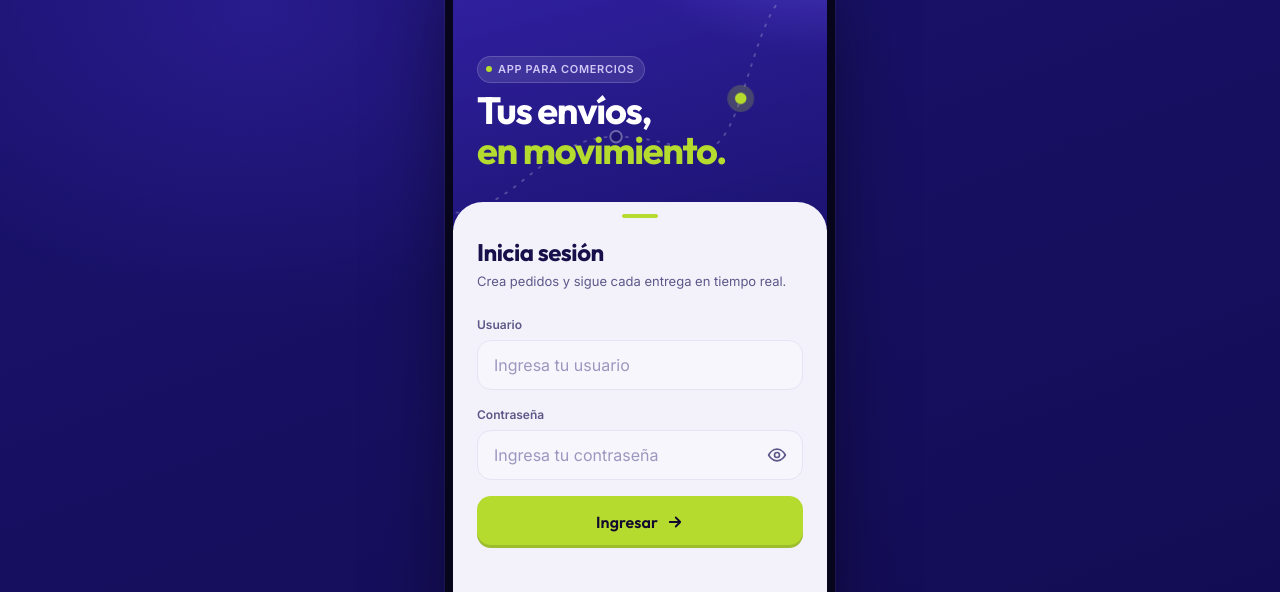
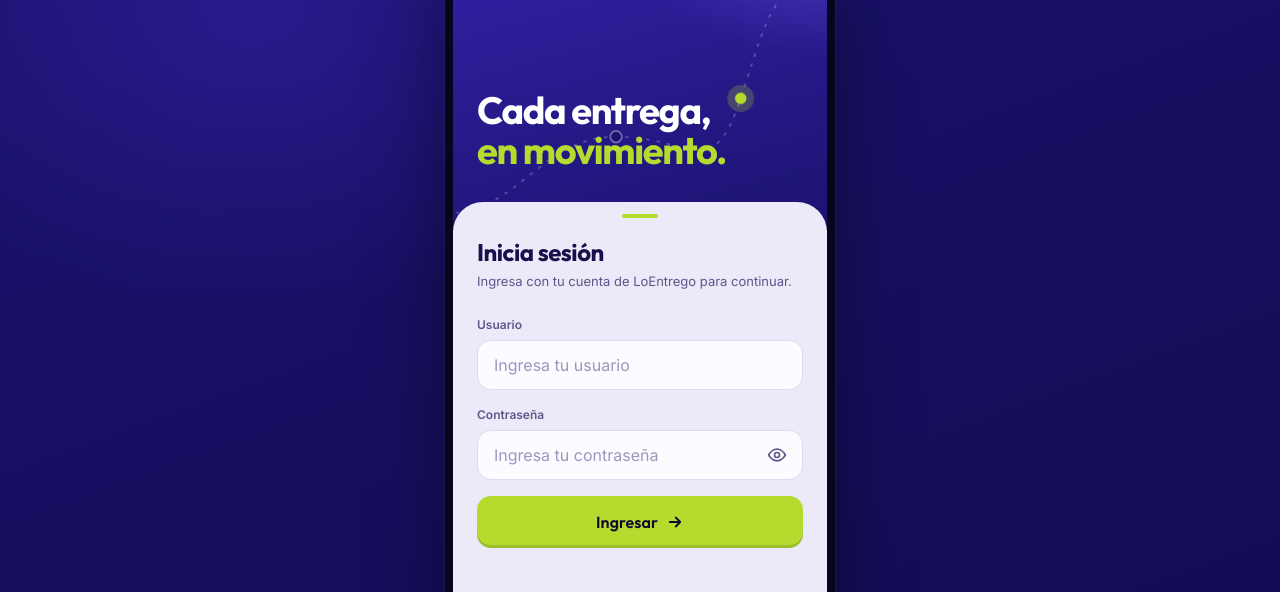
Before and after one commit to loentrego/Frontend_AppWeb, a plain HTML site: page index.html in a window 1280 px wide. Shown: the part 112-704 px from the top of the page. Drawn offline with Linux system fonts and the light colour scheme.

Commit message:
Superficies menos brillantes y login general para todos los roles
- Fondo lavanda más presente y tarjetas lavanda suave en vez de blanco puro
- Login sin "App para comercios": textos neutros para repartidores,
  comercios y cualquier otro rol

Co-Authored-By: Claude Opus 5.5 <noreply@anthropic.com>
Claude-Session: https://claude.ai/code/session_01DxqiBbSv11VANarNNGiE5G

```diff
--- a/Styles/Styles-base.css
+++ b/Styles/Styles-base.css
@@ -20,12 +20,12 @@
 
   /* ---- Semánticos AppWeb (tema "día") ---- */
   --bg-brand: var(--brand-azul);
-  --bg-page: #F3F2FA;
-  --bg-surface: #FFFFFF;
-  --bg-subtle: #F7F6FD;
-  --bg-input: #F7F6FD;
-  --border-subtle: #E6E3F4;
-  --border-strong: #CFCAEB;
+  --bg-page: #ECE9F8;
+  --bg-surface: #F7F5FD;
+  --bg-subtle: #EFECF9;
+  --bg-input: #FCFBFF;
+  --border-subtle: #DFDAF1;
+  --border-strong: #C8C2E6;
   --text-primary: #17104A;
   --text-secondary: #5D5889;
   --text-placeholder: #9C97BF;
--- a/Styles/Styles-index.css
+++ b/Styles/Styles-index.css
@@ -26,27 +26,6 @@
 }
 
 .login-copy { animation: rise var(--dur-med) var(--ease) 0.06s both; }
-.login-kicker {
-  display: inline-flex;
-  align-items: center;
-  gap: 6px;
-  margin-bottom: var(--space-xs);
-  padding: 4px 10px 4px 8px;
-  border-radius: var(--radius-pill);
-  background: rgba(255, 255, 255, 0.1);
-  border: 1px solid rgba(255, 255, 255, 0.16);
-  font-size: var(--fs-2xs);
-  font-weight: 600;
-  letter-spacing: 0.06em;
-  text-transform: uppercase;
-  color: var(--text-on-brand-2);
-}
-.login-kicker::before {
-  content: '';
-  width: 6px; height: 6px;
-  border-radius: 50%;
-  background: var(--accent);
-}
 .login-copy h1 {
   font-family: var(--font-display);
   font-size: var(--fs-hero);
--- a/index.html
+++ b/index.html
@@ -8,8 +8,8 @@
 <link rel="preconnect" href="https://fonts.googleapis.com">
 <link rel="preconnect" href="https://fonts.gstatic.com" crossorigin>
 <link href="https://fonts.googleapis.com/css2?family=Outfit:wght@500;600;700;800&family=Inter:wght@400;500;600;700&display=swap" rel="stylesheet">
-<link rel="stylesheet" href="Styles/Styles-base.css?v=20261122c">
-<link rel="stylesheet" href="Styles/Styles-index.css?v=20261122c">
+<link rel="stylesheet" href="Styles/Styles-base.css?v=20261122d">
+<link rel="stylesheet" href="Styles/Styles-index.css?v=20261122d">
 <link rel="icon" href="img/Minilogo-transparencia.png">
 </head>
 <body>
@@ -28,8 +28,7 @@
     <img class="login-logo" src="img/LoEntrego2026-wordmark.png" alt="LoEntrego — Logística de última milla" width="1383" height="374">
 
     <div class="login-copy">
-      <p class="login-kicker">App para comercios</p>
-      <h1 id="login-title">Tus envíos,<br><span class="text-accent">en movimiento.</span></h1>
+      <h1 id="login-title">Cada entrega,<br><span class="text-accent">en movimiento.</span></h1>
     </div>
   </section>
 
@@ -37,7 +36,7 @@
   <section class="login-panel" aria-labelledby="login-form-title">
     <div class="login-panel-head">
       <h2 id="login-form-title">Inicia sesión</h2>
-      <p>Crea pedidos y sigue cada entrega en tiempo real.</p>
+      <p>Ingresa con tu cuenta de LoEntrego para continuar.</p>
     </div>
 
     <form class="login-form" id="login-form" novalidate>
@@ -75,6 +74,6 @@
 
 </main>
 
-<script src="Scripts/Scripts-index.js?v=20261122c"></script>
+<script src="Scripts/Scripts-index.js?v=20261122d"></script>
 </body>
 </html>
```
Also changed, not shown: Pages/Pages-stores.html (+3 -3 lines).
